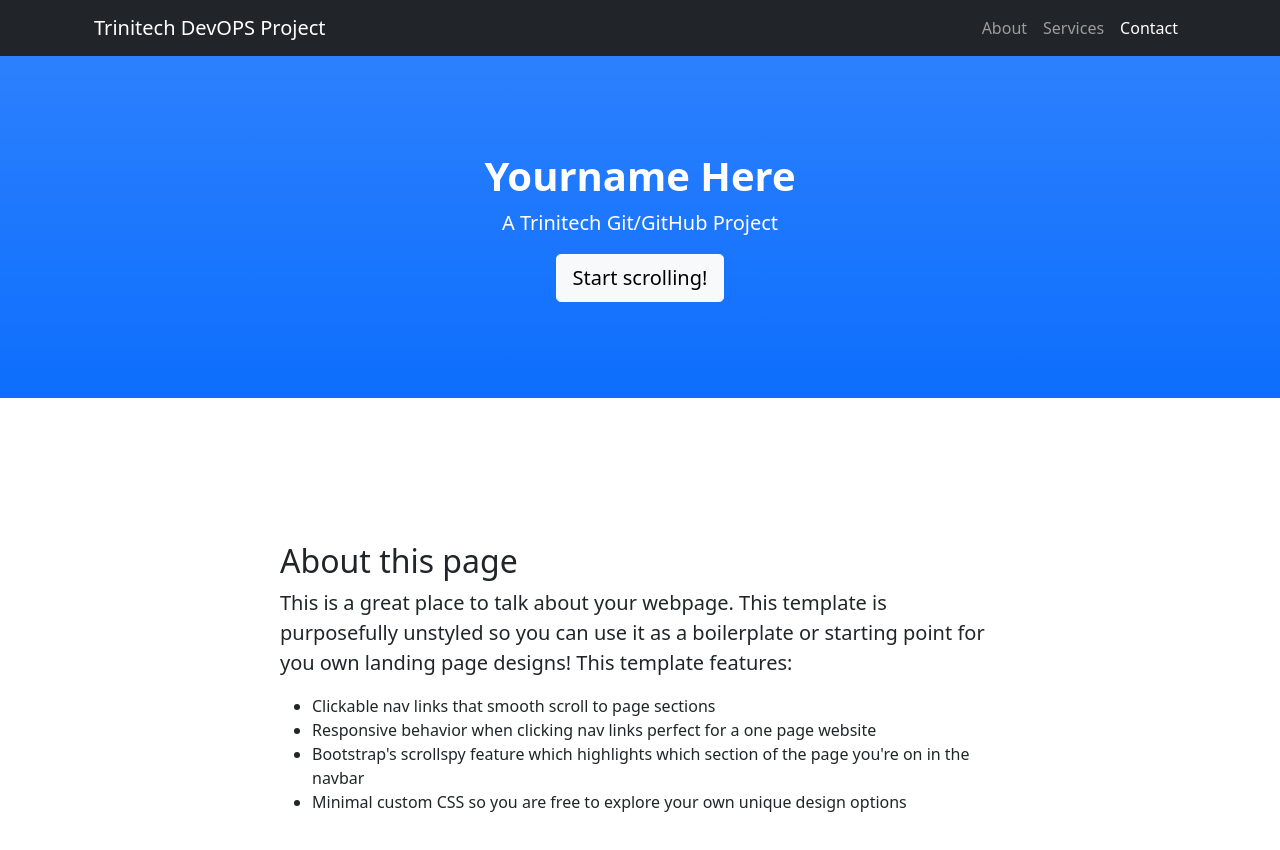
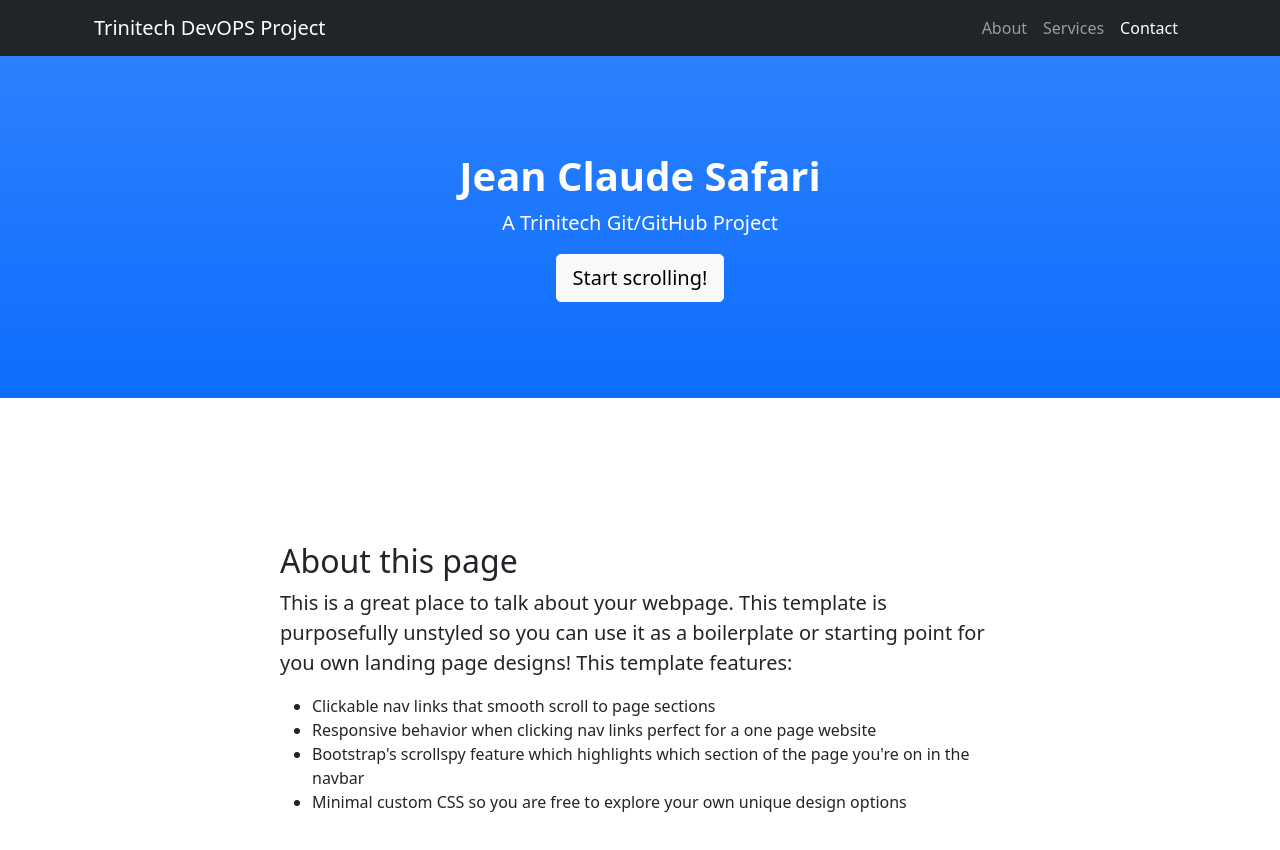
Before and after one commit to jcsafari/class34-repo, a plain HTML site: page index.html in a window 1280 px wide. Shown: the top 850 px of the page. Drawn offline with nearby package versions, Linux system fonts and the light colour scheme.

Commit message:
html name change

```diff
--- a/index.html
+++ b/index.html
@@ -30,7 +30,7 @@
         <!-- Header-->
         <header class="bg-primary bg-gradient text-white">
             <div class="container px-4 text-center">
-                <h1 class="fw-bolder">Yourname Here</h1>
+                <h1 class="fw-bolder">Jean Claude Safari</h1>
                 <p class="lead">A Trinitech Git/GitHub Project</p>
                 <a class="btn btn-lg btn-light" href="#about">Start scrolling!</a>
             </div>
```
